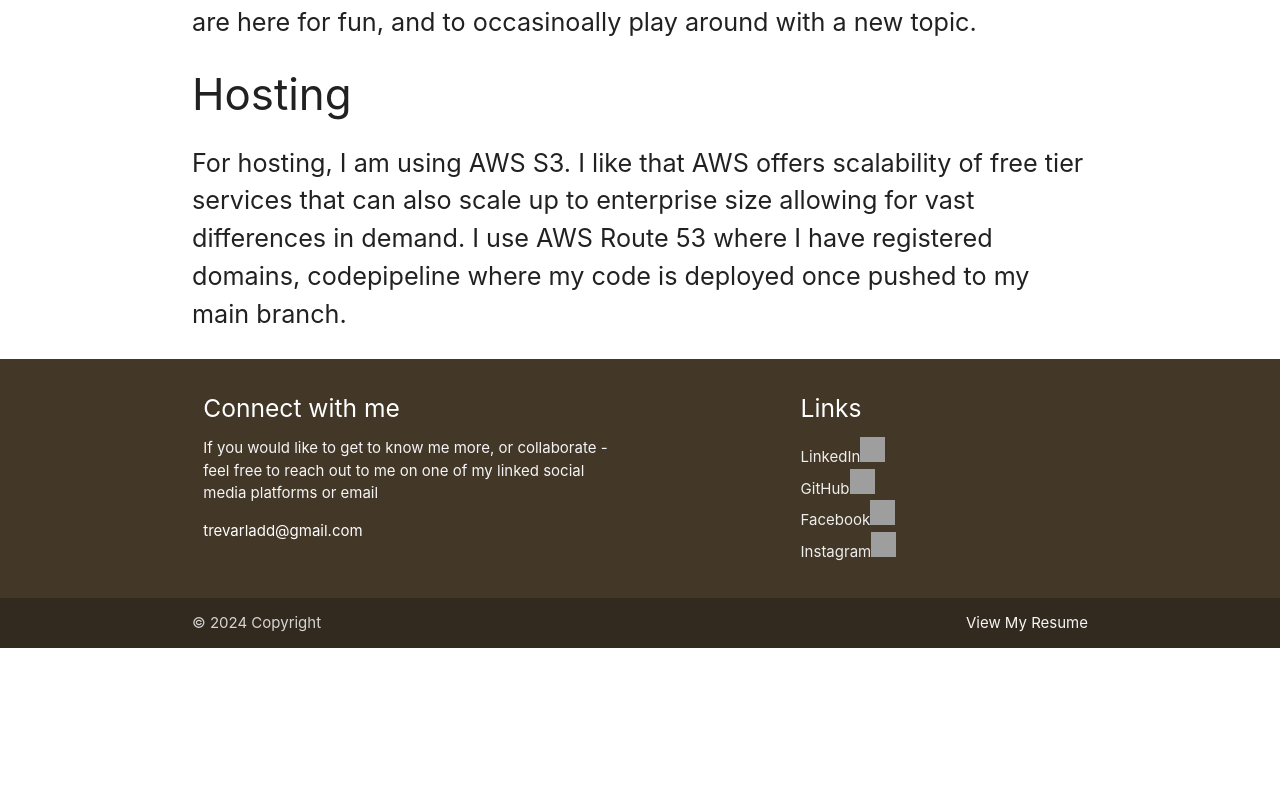
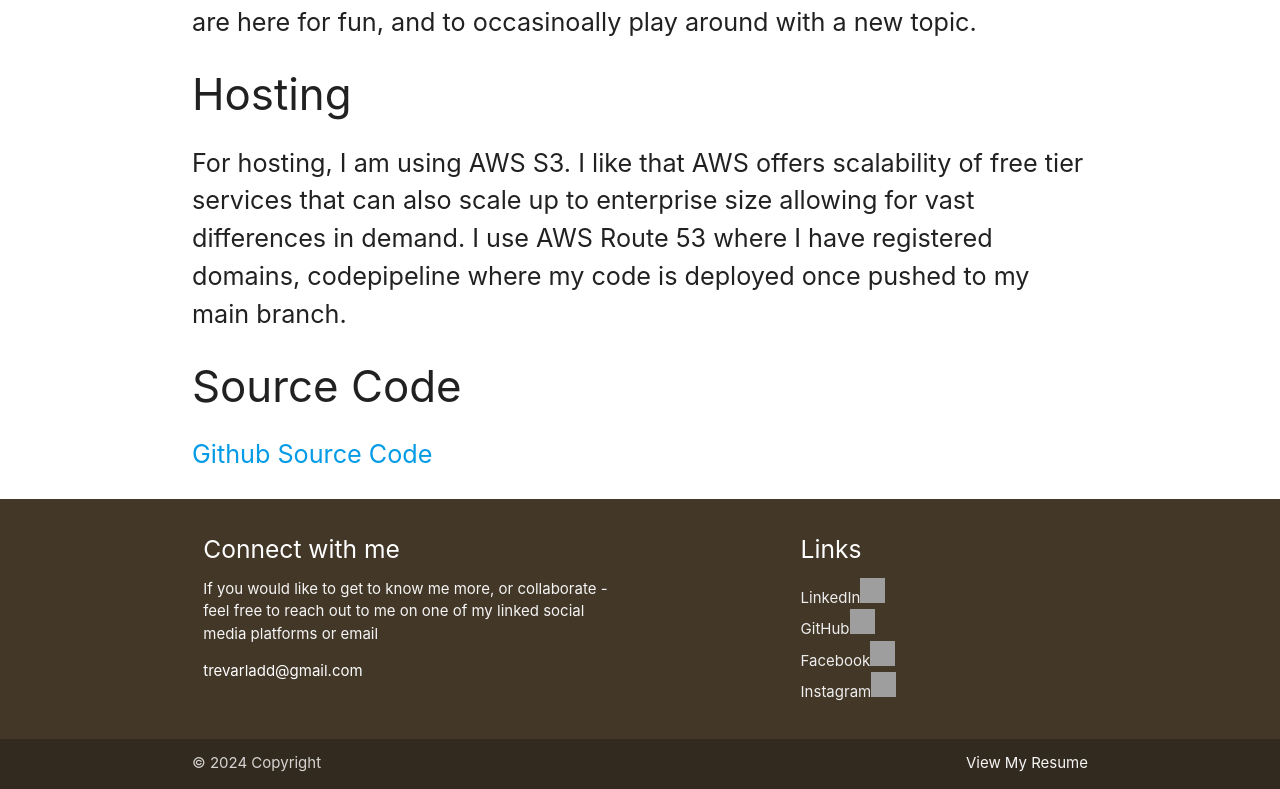
Before and after one commit to trladd/PersonalStaticWebsite, a React (Create React App) app: page /sideProjects/about in a window 1280 px wide. Shown: the part 860-1649 px from the top of the page. Before the commit the page ends 1508 px from the top, so only its background shows below. Built offline with nearby package versions, Linux system fonts and the light colour scheme; grey boxes are pictures that could not be loaded.

Commit message:
git link

```diff
--- a/src/components/sideProjects/about/About.tsx
+++ b/src/components/sideProjects/about/About.tsx
@@ -37,6 +37,12 @@ function About() {
         registered domains, codepipeline where my code is deployed once pushed
         to my main branch.
       </p>
+      <h3>Source Code</h3>
+      <p>
+        <a href="https://github.com/trladd/PersonalStaticWebsite/tree/main">
+          Github Source Code
+        </a>
+      </p>
     </div>
   );
 }
```
